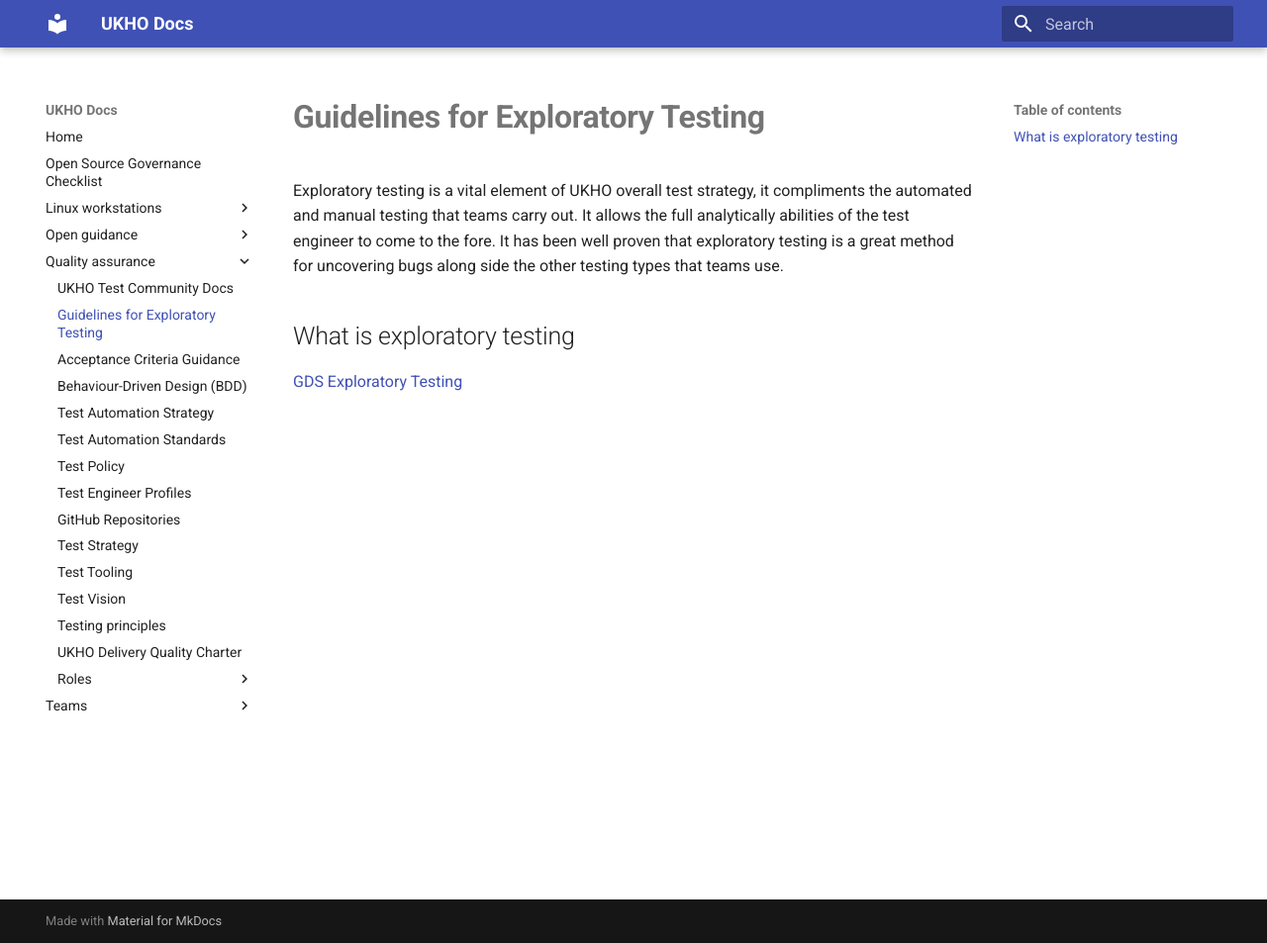
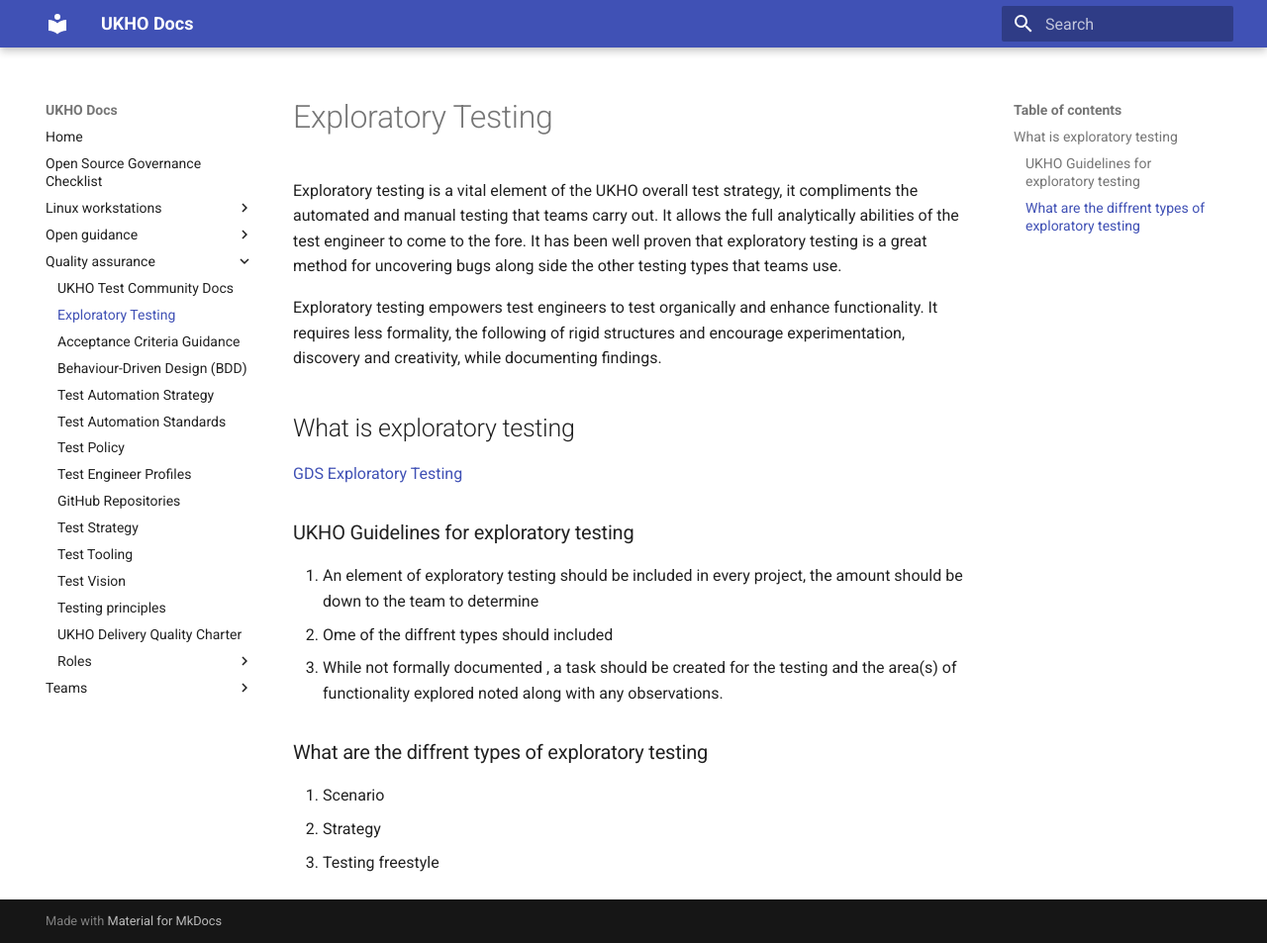
Before and after one commit to UKHO/docs, an MkDocs documentation site: the page built from docs/quality-assurance/Exploratory-testing.md, in a window 1280 px wide and 953 px high. Shown: the whole window at 99% size. Built offline with MkDocs 1.6.1 and Material for MkDocs 9.7.7, drawn with Linux system fonts in a browser that asks for light colours.

Commit message:
Update Exploratory-testing.md

```diff
--- a/docs/quality-assurance/Exploratory-testing.md
+++ b/docs/quality-assurance/Exploratory-testing.md
@@ -1,9 +1,22 @@
-# **Guidelines  for Exploratory Testing**
+# Exploratory Testing
 
-Exploratory testing is a vital element of UKHO overall test strategy, it compliments the automated and manual testing that teams carry out. It allows the full analytically
+Exploratory testing is a vital element of the UKHO overall test strategy, it compliments the automated and manual testing that teams carry out. It allows the full analytically
 abilities of the test engineer to come to the fore. It has been well proven that exploratory testing is a great method for uncovering bugs along side the other testing types
 that teams use.
+
+Exploratory testing empowers test engineers to test organically and enhance functionality. It requires less formality, the following of rigid structures and encourage experimentation, discovery and creativity, while documenting findings.
 
 ## What is exploratory testing
 
 [GDS Exploratory Testing](https://www.gov.uk/service-manual/technology/exploratory-testing)
+
+### UKHO Guidelines for exploratory testing
+1. An element of exploratory testing should be included in every project, the amount should be down to the team to determine
+2. Ome of the diffrent types should included
+3. While not formally documented , a task should be created for the testing and the area(s) of functionality explored noted along with any observations.
+
+
+### What are the diffrent types of exploratory testing
+1.  Scenario
+2.  Strategy
+3.  Testing freestyle
```
